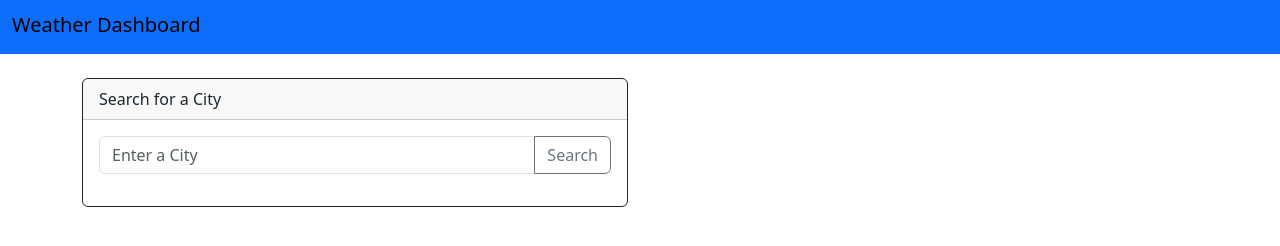
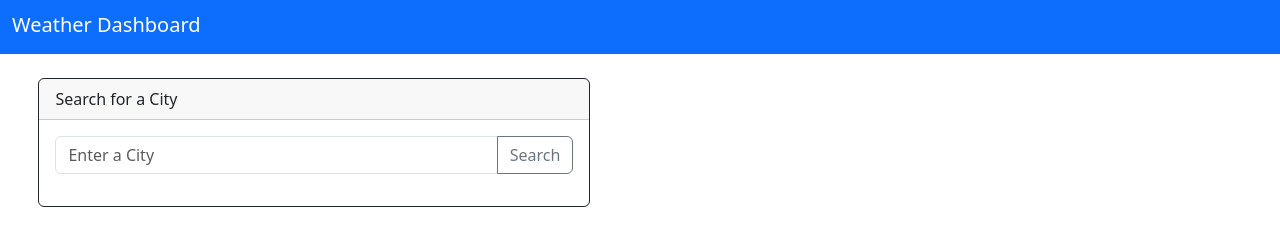
Before and after one commit to blebeuf/weather_api_project, a plain HTML site: page index.html in a window 1280 px wide. Drawn offline with nearby package versions, Linux system fonts and the light colour scheme.

Commit message:
update style in both html and css

```diff
--- a/assets/style.css
+++ b/assets/style.css
@@ -1,2 +1,11 @@
 /* CURRENTLY USING BOOTSTRAP FOR MOST STYLE */
 /* https://getbootstrap.com/docs/5.3/layout/css-grid/#how-it-works */
+
+.container {
+    margin-left: 3%;
+    padding-left: 0;
+}
+
+.span {
+    color: rgb(255, 255, 255);
+}
--- a/index.html
+++ b/index.html
@@ -14,7 +14,7 @@
     <!-- header/navbar -->
     <nav class="navbar bg-primary">
         <div class="container-fluid">
-        <span class="navbar-brand mb-1 h1">Weather Dashboard</span>
+        <span class="navbar-brand mb-1 h1" style="color: white;">Weather Dashboard</span>
         </div>
     </nav>
     <!-- container with bootstrap elements-->
```
